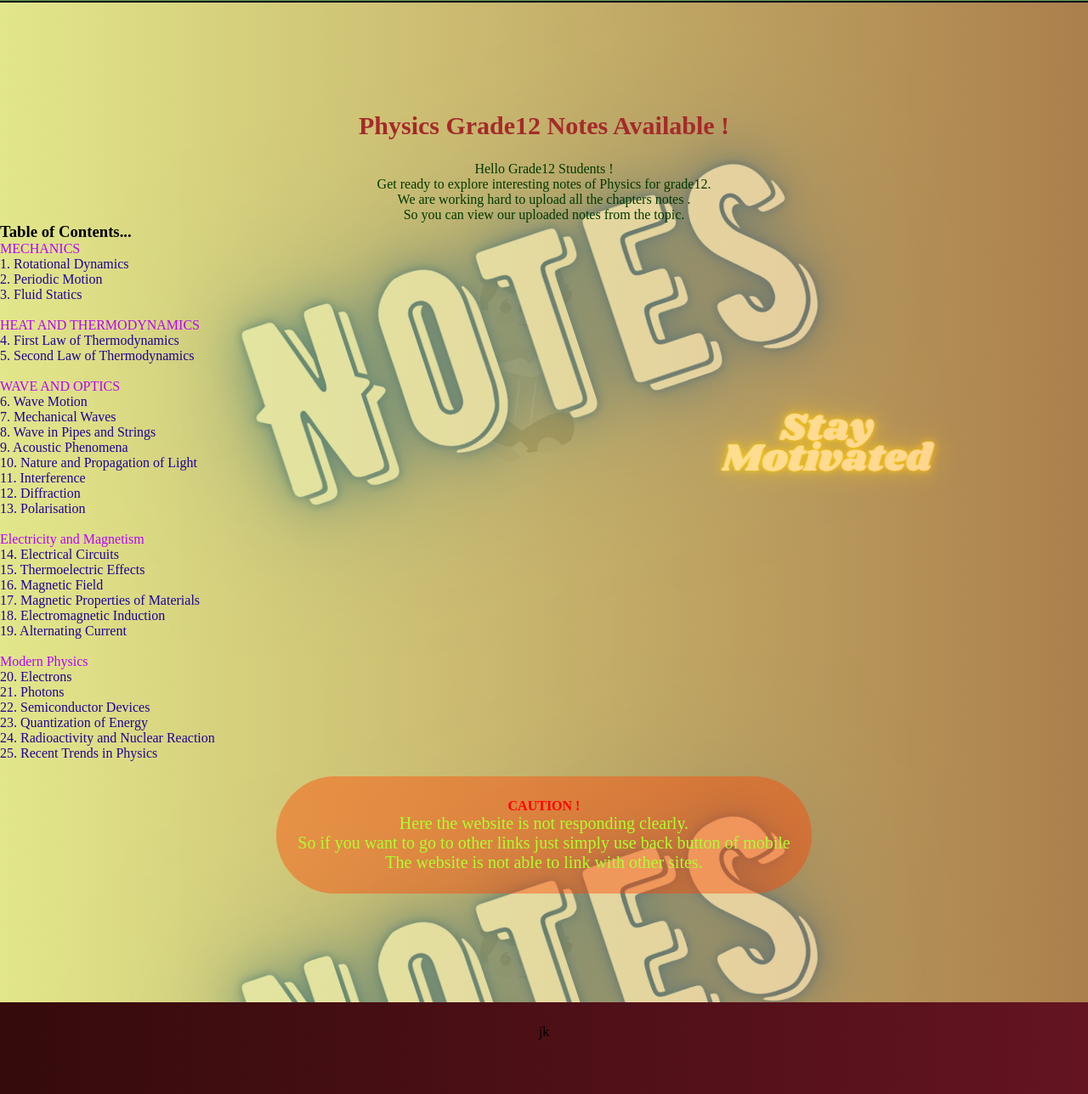
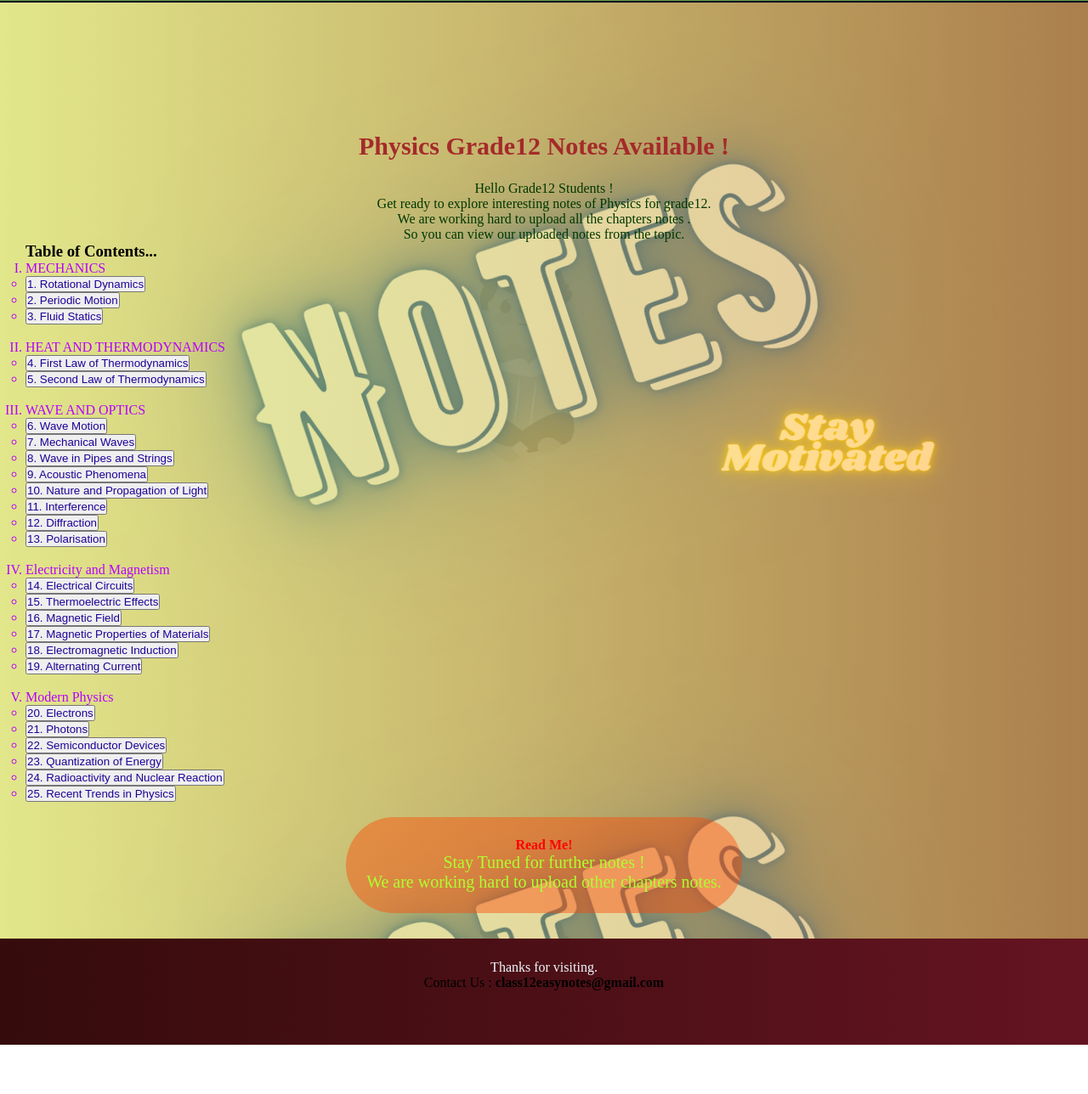
Before and after one commit to Class12notes/Class12-Notes, a plain HTML site: page Subjects/Physics/physics.html in a window 1280 px wide. Shown: the part 93-1381 px from the top of the page at 85% size. After the commit the page ends 1323 px from the top, so only its background shows below. Drawn offline with Linux system fonts and the light colour scheme.

Commit message:
Add files via upload

```diff
--- a/Subjects/Physics/physics.html
+++ b/Subjects/Physics/physics.html
@@ -28,7 +28,7 @@
 </script>
 
 
-    <div class="main">
+    <div class="main" style="padding: 30px;">
         <h2 style="font-size: 30px; color: brown; text-align: center; padding-top: 10%; padding-left: 2px; padding-right: 2px;">Physics Grade12 Notes Available !</h2>
         <p style="color: rgb(0, 56, 0); font-size: medium; text-align: center; padding-top: 2%; padding-left: 2px; padding-right: 2px;">Hello Grade12 Students ! <br>Get ready to explore interesting notes of Physics for grade12. <br>We are working hard to upload all the chapters notes . <br>So you can view our uploaded notes from the topic.</p>
 
@@ -39,51 +39,51 @@
         <ol type="I">
             <li>MECHANICS</li>
             <ul>
-                <li><a href="">1.  Rotational Dynamics</a></li>
-                <li><a href="periodicmotion.pdf">2.  Periodic Motion</a></li>
-                <li><a href="">3.  Fluid Statics</a></li>
+                <li><button><a href="">1.  Rotational Dynamics</a></button></li>
+                <li><button><a href="periodicmotion.pdf">2.  Periodic Motion</a></button></li>
+                <li><button><a href="">3.  Fluid Statics</a></button></li>
              <!--Mechanics ch list ended-->
              <br>
             </ul>
             <li>HEAT AND THERMODYNAMICS</li>
             <ul>
-                <li><a href="">4.  First Law of Thermodynamics</a></li>
-                <li><a href="">5.  Second Law of Thermodynamics</a></li>
+                <li><button><a href="">4.  First Law of Thermodynamics</a></button></li>
+                <li><button><a href="">5.  Second Law of Thermodynamics</a></button></li>
              <!--heat and temp ch list ended-->
              <br>
             </ul>
             <li>WAVE AND OPTICS</li>
             <ul type="1">
-                <li><a href="wave and optics.pdf">6.  Wave Motion</a></li>
-                <li><a href="mechanical wave.pdf">7.  Mechanical Waves</a></li>
-                <li><a href="">8.  Wave in Pipes and Strings</a></li>
-                <li><a href="">9.  Acoustic Phenomena</a></li>
-                <li><a href="nature and propagation of light.pdf">10. Nature and Propagation of Light</a></li>
-                <li><a href="">11. Interference</a></li>
-                <li><a href="">12. Diffraction</a></li>
-                <li><a href="">13. Polarisation</a></li>
+                <li><button><a href="wave and optics.pdf">6.  Wave Motion</a></button></li>
+                <li><button><a href="mechanical wave.pdf">7.  Mechanical Waves</a></button></li>
+                <li><button><a href="">8.  Wave in Pipes and Strings</a></button></li>
+                <li><button><a href="">9.  Acoustic Phenomena</a></button></li>
+                <li><button><a href="nature and propagation of light.pdf">10. Nature and Propagation of Light</a></button></li>
+                <li><button><a href="">11. Interference</a></button></li>
+                <li><button><a href="">12. Diffraction</a></button></li>
+                <li><button><a href="">13. Polarisation</a></button></li>
              <!--Wave and optics ch list ended-->
              <br>
             </ul>
             <li>Electricity and Magnetism</li>
             <ul>
-                <li><a href="">14. Electrical Circuits</a></li>
-                <li><a href="">15. Thermoelectric Effects</a></li>
-                <li><a href="">16. Magnetic Field</a></li>
-                <li><a href="">17. Magnetic Properties of Materials</a></li>
-                <li><a href="">18. Electromagnetic Induction</a></li>
-                <li><a href="">19. Alternating Current</a></li>
+                <li><button><a href="">14. Electrical Circuits</a></button></li>
+                <li><button><a href="">15. Thermoelectric Effects</a></button></li>
+                <li><button><a href="">16. Magnetic Field</a></button></li>
+                <li><button><a href="">17. Magnetic Properties of Materials</a></button></li>
+                <li><button><a href="">18. Electromagnetic Induction</a></button></li>
+                <li><button><a href="">19. Alternating Current</a></button></li>
              <!--electricity and magnetism ch list ended-->
              <br>
             </ul>
             <li>Modern Physics</li>
             <ul>
-                <li><a href="electron.pdf">20. Electrons</a></li>
-                <li><a href="Photons.pdf">21. Photons</a></li>
-                <li><a href="">22. Semiconductor Devices</a></li>
-                <li><a href="">23. Quantization of Energy</a></li>
-                <li><a href="">24. Radioactivity and Nuclear Reaction</a></li>
-                <li><a href="">25. Recent Trends in Physics</a></li>
+                <li><button><a href="electron.pdf">20. Electrons</a></button></li>
+                <li><button><a href="Photons.pdf">21. Photons</a></button></li>
+                <li><button><a href="">22. Semiconductor Devices</a></button></li>
+                <li><button><a href="">23. Quantization of Energy</a></button></li>
+                <li><button><a href="">24. Radioactivity and Nuclear Reaction</a></button></li>
+                <li><button><a href="">25. Recent Trends in Physics</a></button></li>
              <!--heat and temp ch list ended-->
              <br>
             </ul>
@@ -92,15 +92,16 @@
     </div>
 
     <div class="message">
-        <h4 style="color:red;">CAUTION !</h4>
-        <p>Here the website is not responding clearly.<br>So if you want to go to other links just simply use back button of mobile <br>The website is not able to link with other sites.</p>
+        <h4 style="color:red;">Read Me!</h4>
+        <p>Stay Tuned for further notes ! <br>We are working hard to upload other chapters notes.</p>
 
     </div>
 </div>
 
 
 <footer>
-jk
+    <p>Thanks for visiting.</p>
+        Contact Us : <strong>class12easynotes@gmail.com</strong>
 </footer>
 </body>
 </html>
```
Also changed, not shown: Subjects/Chemistry/chemistry.html (+4 -1 lines), Subjects/Mathematics/mathematics.html (+2 -1 lines).
